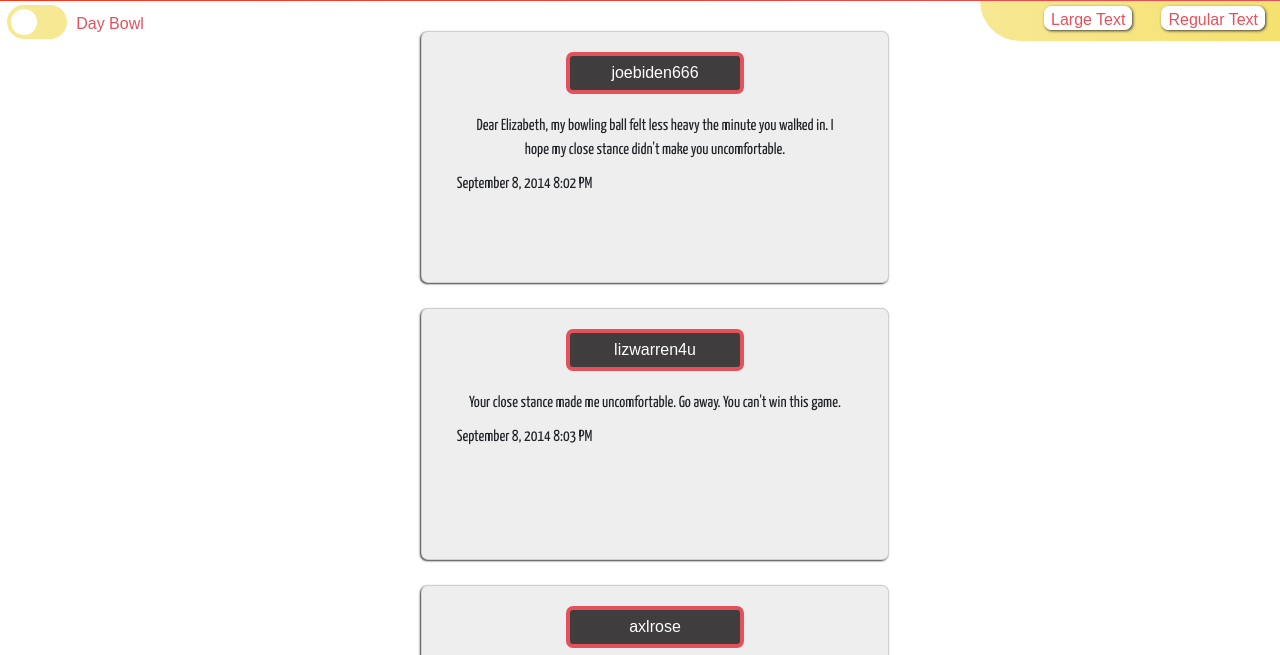
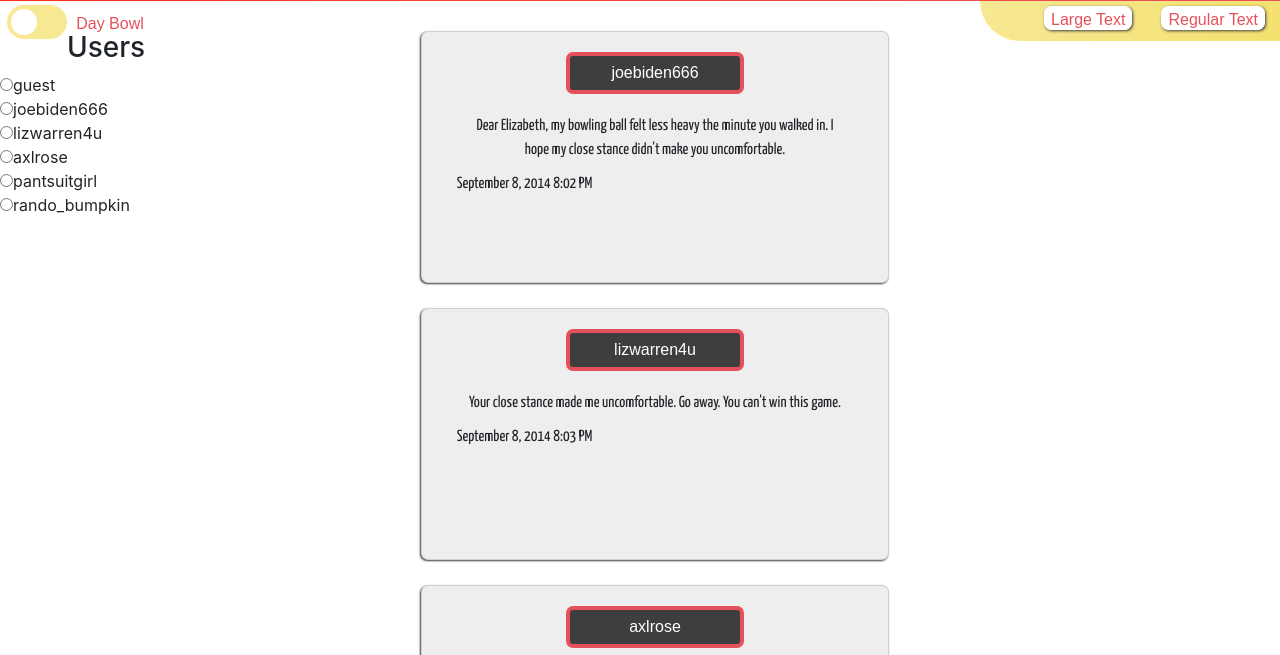
Before and after one commit to nss-evening-cohort-9/chatty-greyjoy, a website built with webpack: page src/index.html in a window 1280 px wide. Shown: the part 109-764 px from the top of the page. Built offline with nearby package versions, Linux system fonts and the light colour scheme; a web font is replaced by a local one.

```diff
--- a/src/javascripts/components/buttonsDiv/buttonsDiv.js
+++ b/src/javascripts/components/buttonsDiv/buttonsDiv.js
@@ -16,6 +16,17 @@
   domString += '      <span class="slider round"></span>';
   domString += '  </label>';
   domString += '</div>';
+  domString += '<div id="sideNav">';
+  domString += '  <h3 id="usersHeader">Users</h3>';
+  domString += '    <ul class="list-unstyled components">';
+  domString += '      <li><input type="radio" name="radio" class="userSelector" value="guest" id="guest">guest</input></li>';
+  domString += '      <li><input type="radio" name="radio" class="userSelector" value="joebiden666" id="joebiden666">joebiden666</input></li>';
+  domString += '      <li><input type="radio" name="radio" class="userSelector" value="lizwarren4u" id="lizwarren4u">lizwarren4u</li>';
+  domString += '      <li><input type="radio" name="radio" class="userSelector" value="axlrose" id="axlrose">axlrose</li>';
+  domString += '      <li><input type="radio" name="radio" class="userSelector" value="pantsuitgirl" id="pantsuitgirl">pantsuitgirl</li>';
+  domString += '      <li><input type="radio" name="radio" class="userSelector" value="rando_bumpkin" id="rando_bumpkin">rando_bumpkin</li>';
+  domString += '    </ul>';
+  domString += ' </div>';
   util.printToDom('btnDivPrint', domString);
   attachEvents.btnDivEvents();
   document.getElementById('darkOn').addEventListener('click', () => {
--- a/src/javascripts/components/getMessages/getMessages.scss
+++ b/src/javascripts/components/getMessages/getMessages.scss
@@ -38,6 +38,14 @@
   overflow: hidden;
 }
 
-.timeStamp {
+#usersHeader {
+  max-width: 200px;
+}
 
+.components {
+  max-width: 200px;
 }
+
+#sideNav {
+  max-width: 250px;
+}
--- a/src/javascripts/components/navBar/navBar.scss
+++ b/src/javascripts/components/navBar/navBar.scss
@@ -1,5 +1,9 @@
 @import "~bootstrap/scss/bootstrap";
 @import '../../../styles/colorsAndFonts.scss';
+
+.col-12 {
+  z-index: -9999;
+}
 
 #navBar {
   // background-color: $darkBg;
```
